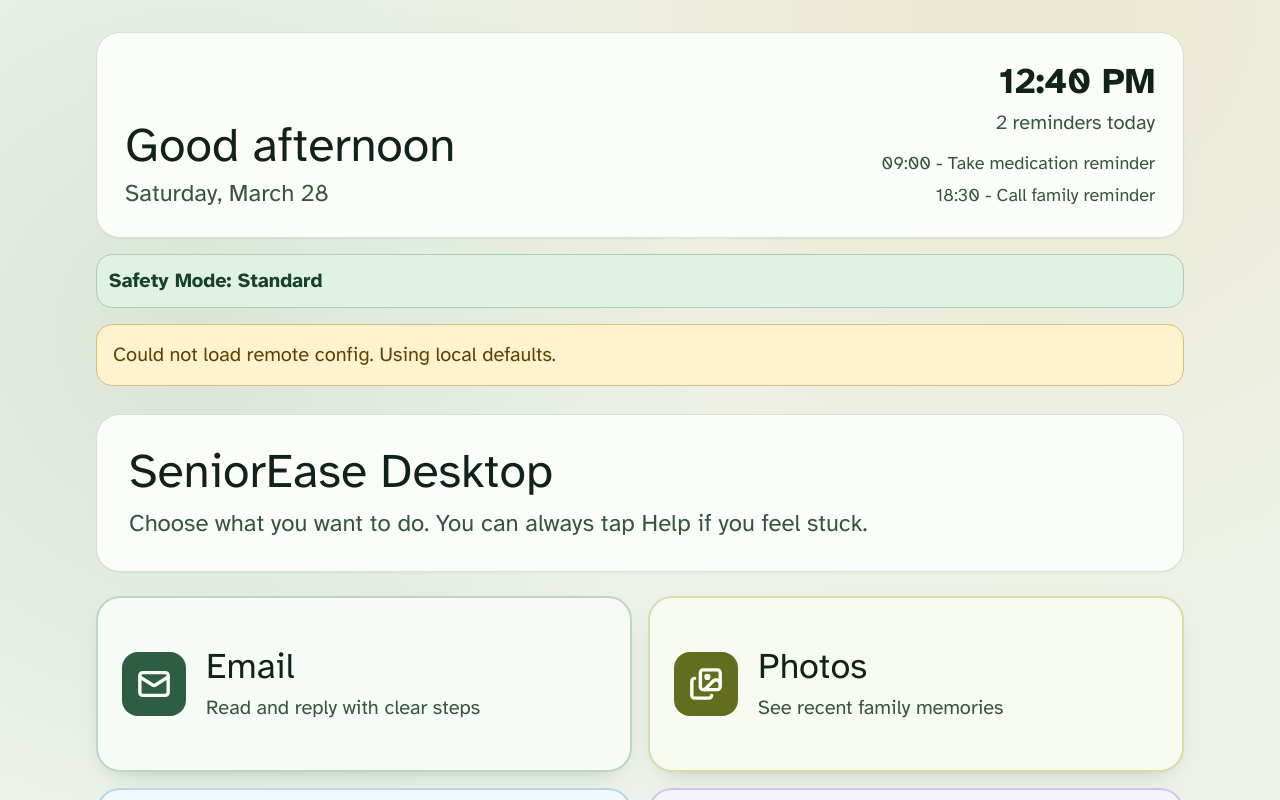
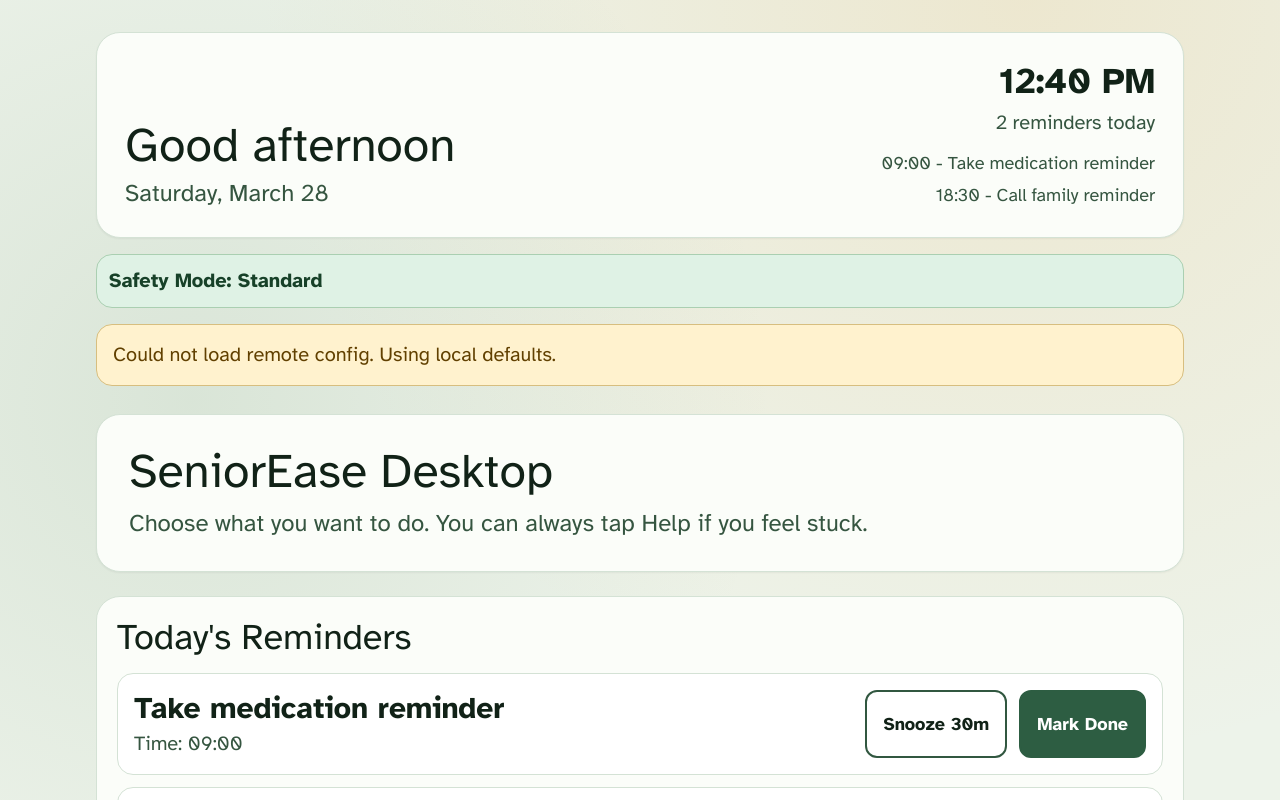
Before and after one commit to nomadghibi/SeniorEase-Desktop, a React (Vite) app in the folder app/: page / in a window 1280 px wide. Shown: the top 800 px of the page. Built offline with nearby package versions, Linux system fonts and the light colour scheme; no server answers.

Commit message:
feat: add interactive reminder actions on home screen

```diff
--- a/app/src/screens/HomeScreen.tsx
+++ b/app/src/screens/HomeScreen.tsx
@@ -1,13 +1,49 @@
+import { useState } from 'react';
 import HomeTile from '@/components/HomeTile';
 import ScreenHeader from '@/components/ScreenHeader';
 import { HOME_MODULES } from '@/lib/modules';
 import { useConfigStore } from '@/store/configStore';
 import { useUiStore } from '@/store/uiStore';
 
+const addMinutes = (timeText: string, minutes: number): string => {
+  const [hoursText, minutesText] = timeText.split(':');
+  const hours = Number.parseInt(hoursText ?? '0', 10);
+  const mins = Number.parseInt(minutesText ?? '0', 10);
+
+  if (Number.isNaN(hours) || Number.isNaN(mins)) {
+    return timeText;
+  }
+
+  const total = ((hours * 60 + mins + minutes) % (24 * 60) + 24 * 60) % (24 * 60);
+  const nextHours = String(Math.floor(total / 60)).padStart(2, '0');
+  const nextMinutes = String(total % 60).padStart(2, '0');
+  return `${nextHours}:${nextMinutes}`;
+};
+
 const HomeScreen = () => {
   const goTo = useUiStore((state) => state.goTo);
-  const allowedModules = useConfigStore((state) => state.config.allowedModules);
+  const config = useConfigStore((state) => state.config);
+  const saveConfigPatch = useConfigStore((state) => state.saveConfigPatch);
+  const allowedModules = config.allowedModules;
+  const reminders = config.reminders;
   const visibleModules = HOME_MODULES.filter((module) => allowedModules[module.id]);
+  const [reminderNotice, setReminderNotice] = useState<string | null>(null);
+
+  const markReminderDone = async (id: string) => {
+    const nextReminders = reminders.filter((reminder) => reminder.id !== id);
+    const saved = await saveConfigPatch({ reminders: nextReminders });
+    setReminderNotice(saved ? 'Reminder marked done.' : 'Could not update reminder.');
+  };
+
+  const snoozeReminder = async (id: string) => {
+    const nextReminders = reminders.map((reminder) =>
+      reminder.id === id
+        ? { ...reminder, dueAt: addMinutes(reminder.dueAt, 30) }
+        : reminder
+    );
+    const saved = await saveConfigPatch({ reminders: nextReminders });
+    setReminderNotice(saved ? 'Reminder snoozed by 30 minutes.' : 'Could not snooze reminder.');
+  };
 
   return (
     <section>
@@ -15,6 +51,56 @@ const HomeScreen = () => {
         title="SeniorEase Desktop"
         subtitle="Choose what you want to do. You can always tap Help if you feel stuck."
       />
+
+      <div className="mb-5 rounded-3xl border border-[var(--line-soft)] bg-[var(--bg-panel)] p-5">
+        <h2 className="font-[var(--font-display)] text-3xl text-[var(--text-strong)] sm:text-4xl">
+          Today&apos;s Reminders
+        </h2>
+
+        {reminderNotice ? (
+          <div className="mt-3 rounded-xl border border-[#9ac6a4] bg-[#dff2e5] p-3 text-lg text-[#174128] sm:text-xl">
+            {reminderNotice}
+          </div>
+        ) : null}
+
+        {reminders.length === 0 ? (
+          <p className="mt-3 text-xl text-[var(--text-muted)] sm:text-2xl">No reminders right now.</p>
+        ) : (
+          <div className="mt-4 space-y-3">
+            {reminders.slice(0, 3).map((reminder) => (
+              <article
+                key={reminder.id}
+                className="grid gap-3 rounded-2xl border border-[var(--line-soft)] bg-white p-4 md:grid-cols-[1fr_auto_auto]"
+              >
+                <div>
+                  <p className="text-2xl font-semibold text-[var(--text-strong)] sm:text-3xl">
+                    {reminder.text}
+                  </p>
+                  <p className="mt-1 text-lg text-[var(--text-muted)] sm:text-xl">Time: {reminder.dueAt}</p>
+                </div>
+                <button
+                  type="button"
+                  onClick={() => {
+                    void snoozeReminder(reminder.id);
+                  }}
+                  className="rounded-xl border-2 border-[var(--line-strong)] bg-white px-4 py-2 text-lg font-semibold text-[var(--text-strong)]"
+                >
+                  Snooze 30m
+                </button>
+                <button
+                  type="button"
+                  onClick={() => {
+                    void markReminderDone(reminder.id);
+                  }}
+                  className="rounded-xl border-2 border-[#2d5d42] bg-[#2d5d42] px-4 py-2 text-lg font-semibold text-white"
+                >
+                  Mark Done
+                </button>
+              </article>
+            ))}
+          </div>
+        )}
+      </div>
 
       <div className="grid gap-4 md:grid-cols-2">
         {visibleModules.length === 0 ? (
```
Also changed, not shown: 2 other files (tests, documents, lock files or other folders).
